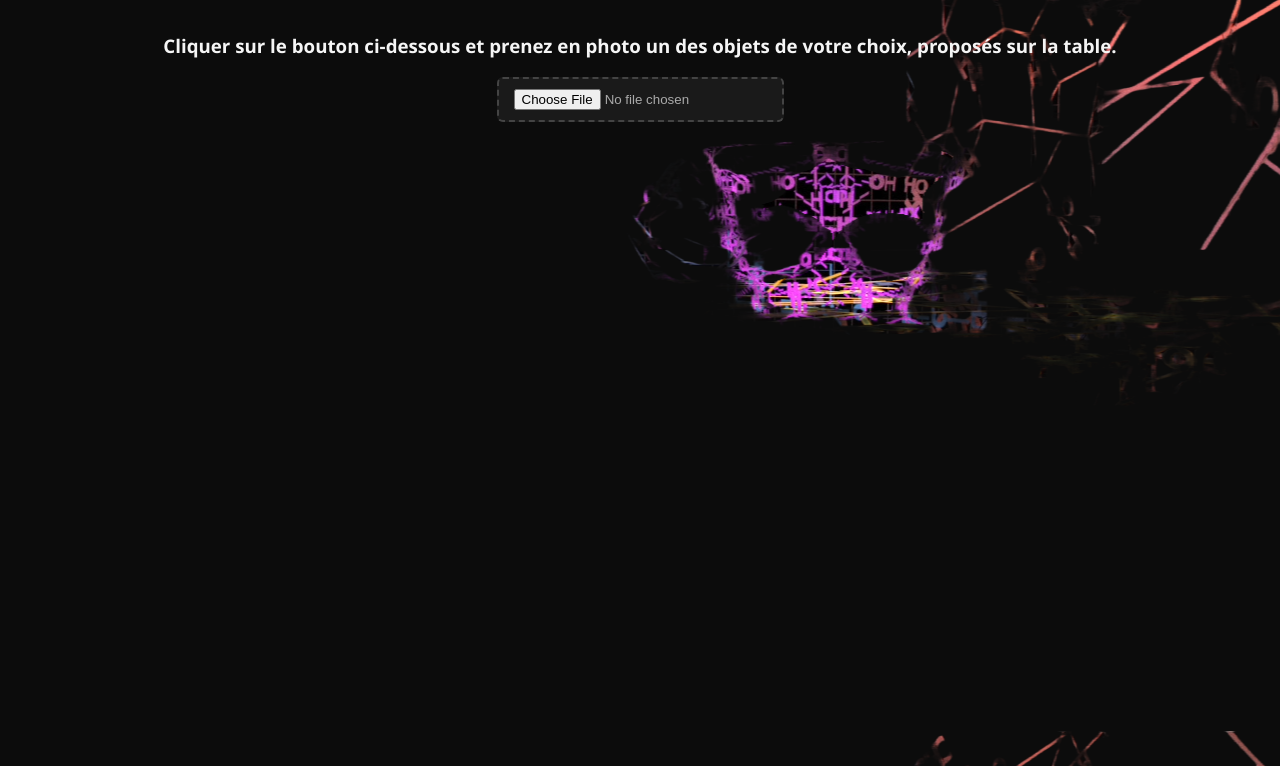
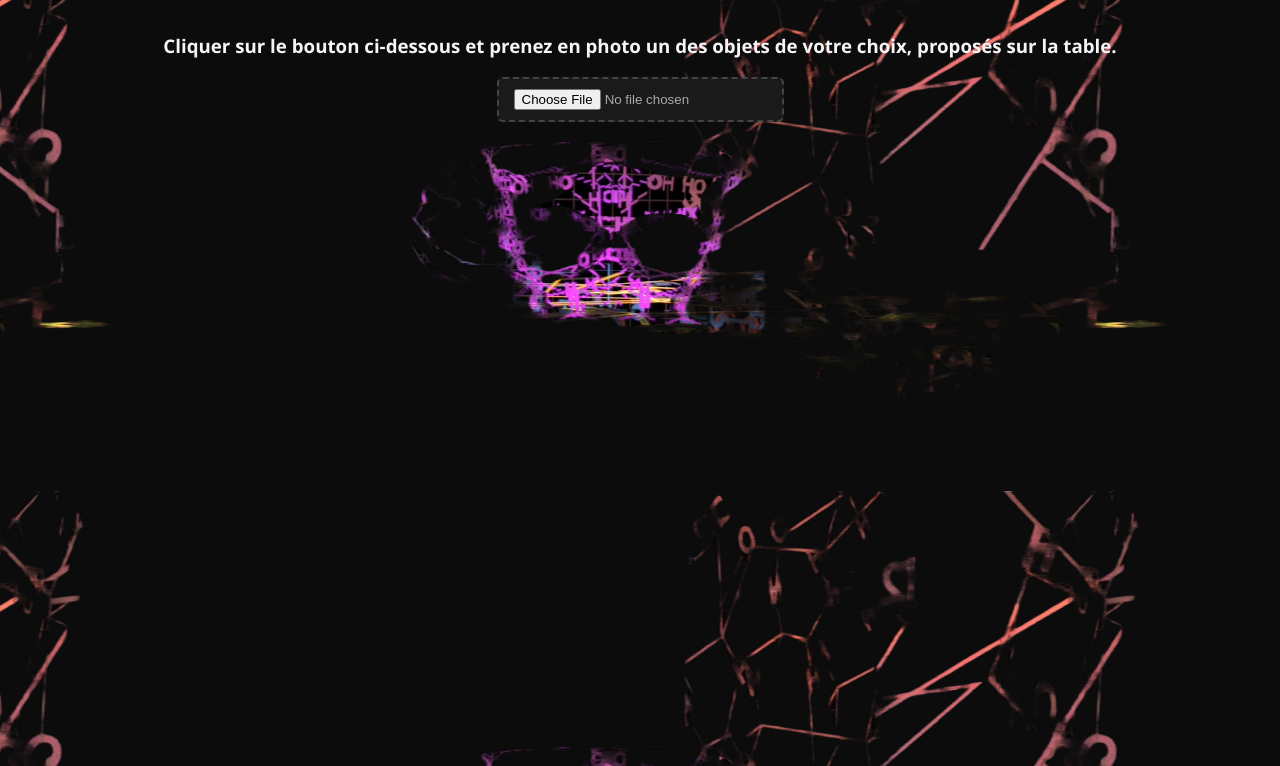
Before and after one commit to saradaher/saradaher.github.io, a plain HTML site: page realiteAlt/index.html in a window 1280 px wide. Shown: the part 114-880 px from the top of the page. Drawn offline with nearby package versions, Linux system fonts and the light colour scheme.

Commit message:
Update index.html

```diff
--- a/realiteAlt/index.html
+++ b/realiteAlt/index.html
@@ -8,7 +8,7 @@
         body {
             margin: 0;
             background: #0c0c0c;
-            background-image: url(./image0.png);
+            background-image: url(./imageBg.png);
             background-position: top;
             color: #f5f5f5;
             font-family: 'Segoe UI', Tahoma, Geneva, Verdana, sans-serif;
```
